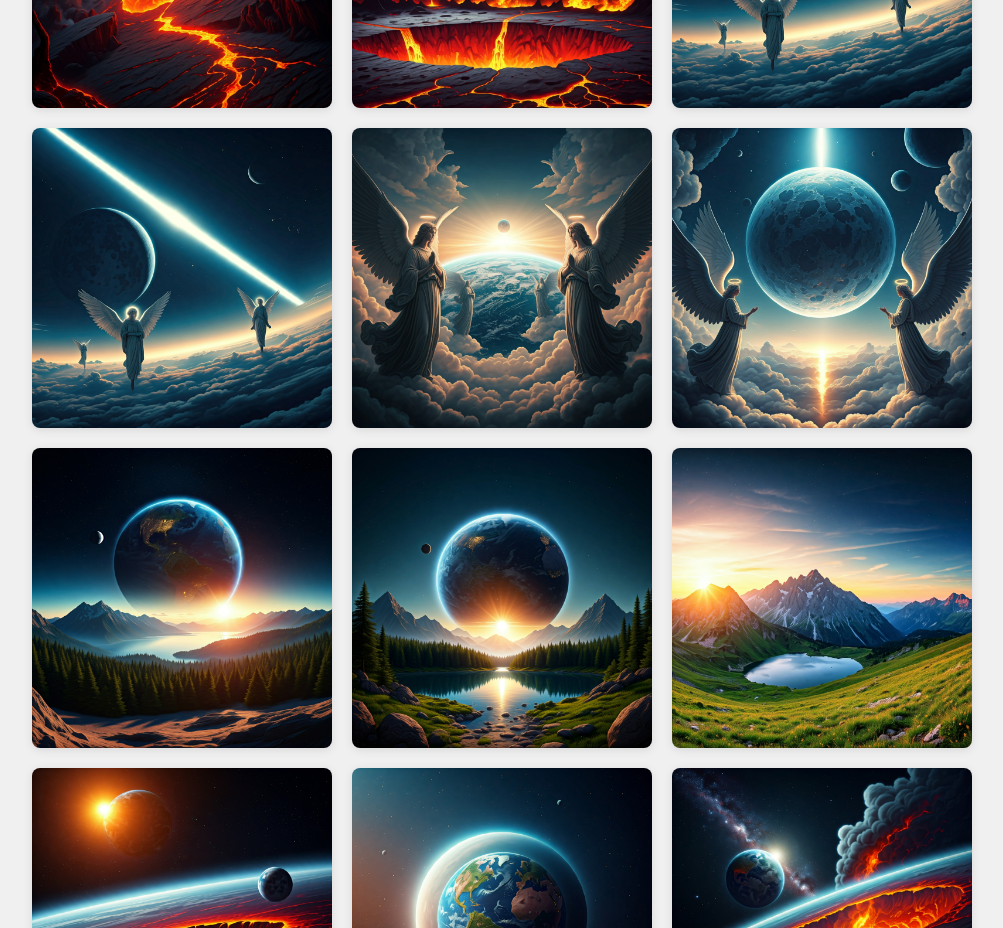
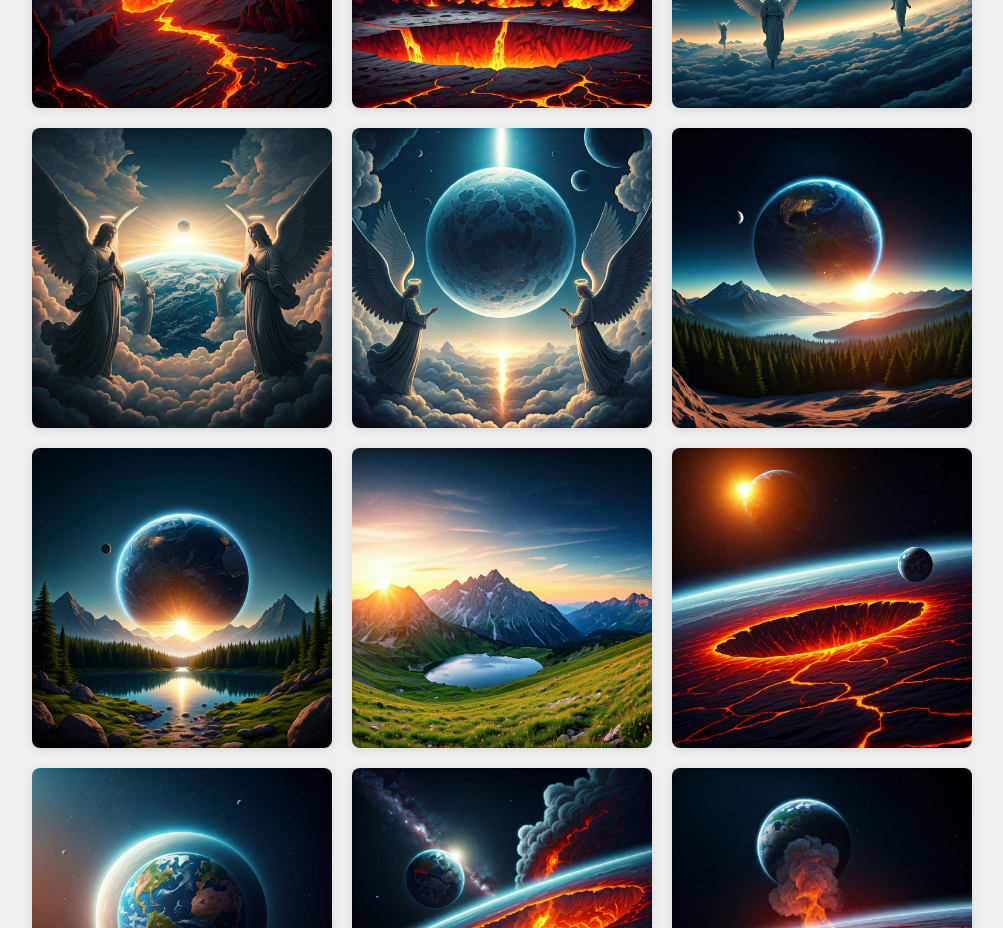
Before and after one commit to MysticWaveTech/TerraformingEarthWithRadionics, a plain HTML site: page index.html in a window 1280 px wide. Shown: the part 1580-2508 px from the top of the page, without its empty margins (138-1141 px from the left). Drawn offline with Linux system fonts and the light colour scheme.

Commit message:
Add files via upload

```diff
--- a/index.html
+++ b/index.html
@@ -62,7 +62,7 @@
     <img src="Gemini_Generated_Image_go7yc1go7yc1go7y.jpeg" alt="Earth">
     <img src="Gemini_Generated_Image_q2c7u0q2c7u0q2c7.jpeg" alt="Earth">
     <img src="Gemini_Generated_Image_qt5p8xqt5p8xqt5p.jpeg" alt="Earth">
-    <img src="Gemini_Generated_Image_qt5p8xqt5p8xqt5p (1).jpeg" alt="Earth">
+
     <img src="Gemini_Generated_Image_qthu3eqthu3eqthu.jpeg" alt="Earth">
     <img src="Gemini_Generated_Image_ujbeocujbeocujbe.jpeg" alt="Earth">
     <img src="Gemini_Generated_Image_uwgnwbuwgnwbuwgn.jpeg" alt="Earth">
```
